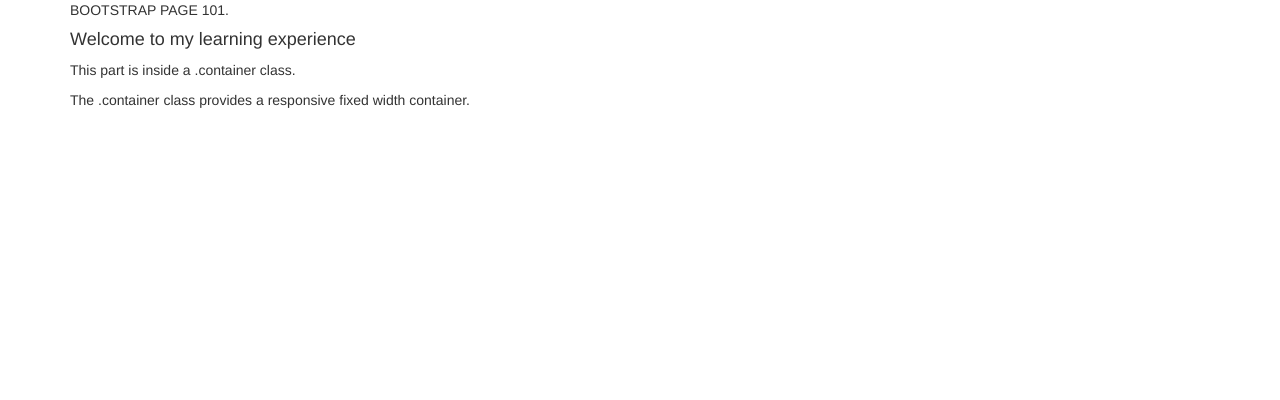
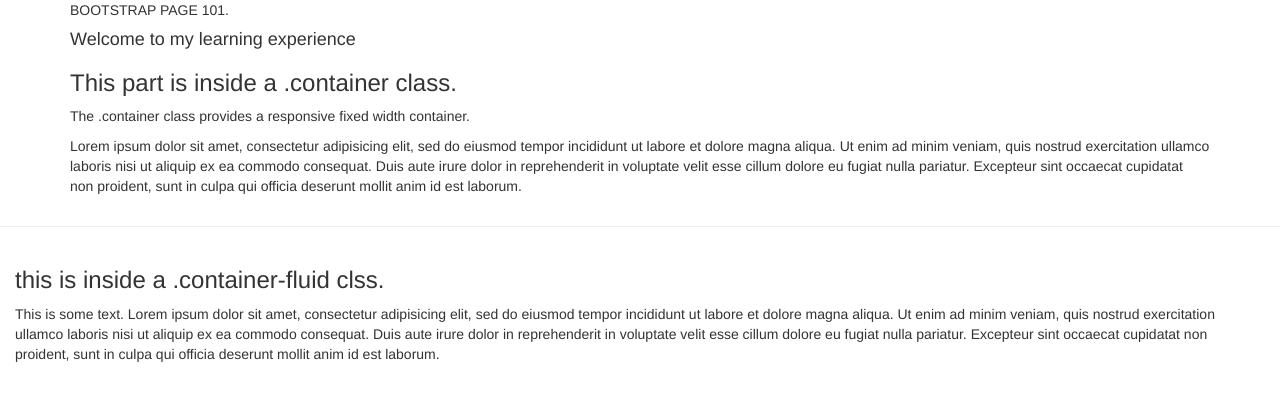
Before and after one commit to Shalmalidp/learning-bootstrap-101, a website with bundled scripts: page app/index.html in a window 1280 px wide. Built offline with nearby package versions, Linux system fonts and the light colour scheme; files whose address does not match are found by name.

Commit message:
container-fluid added to see difference

```diff
--- a/app/index.html
+++ b/app/index.html
@@ -14,9 +14,28 @@
     <div class="container">
       <p>BOOTSTRAP PAGE 101.</p>
       <h4>Welcome to my learning experience</h4>
-      <p>This part is inside a .container class.</p>
-  <p>The .container class provides a responsive fixed width container.</p>
+      <h3>This part is inside a .container class.</h3>
+      <p>The .container class provides a responsive fixed width container.</p>
+      <p>Lorem ipsum dolor sit amet, consectetur adipisicing elit, sed do eiusmod
+      tempor incididunt ut labore et dolore magna aliqua. Ut enim ad minim veniam,
+      quis nostrud exercitation ullamco laboris nisi ut aliquip ex ea commodo
+      consequat. Duis aute irure dolor in reprehenderit in voluptate velit esse
+      cillum dolore eu fugiat nulla pariatur. Excepteur sint occaecat cupidatat non
+      proident, sunt in culpa qui officia deserunt mollit anim id est laborum.</p>
     </div>
+<hr>
+<!--CREATING a container-fluid div-->
+    <div class="container-fluid">
+      <h3>this is inside a .container-fluid clss.</h3>
+      <p>This is some text. Lorem ipsum dolor sit amet, consectetur adipisicing elit, sed do eiusmod
+      tempor incididunt ut labore et dolore magna aliqua. Ut enim ad minim veniam,
+      quis nostrud exercitation ullamco laboris nisi ut aliquip ex ea commodo
+      consequat. Duis aute irure dolor in reprehenderit in voluptate velit esse
+      cillum dolore eu fugiat nulla pariatur. Excepteur sint occaecat cupidatat non
+      proident, sunt in culpa qui officia deserunt mollit anim id est laborum.</p>
+    </div>
+
+
     <script src="js/bundle.js"></script>
   </body>
 </html>
```
